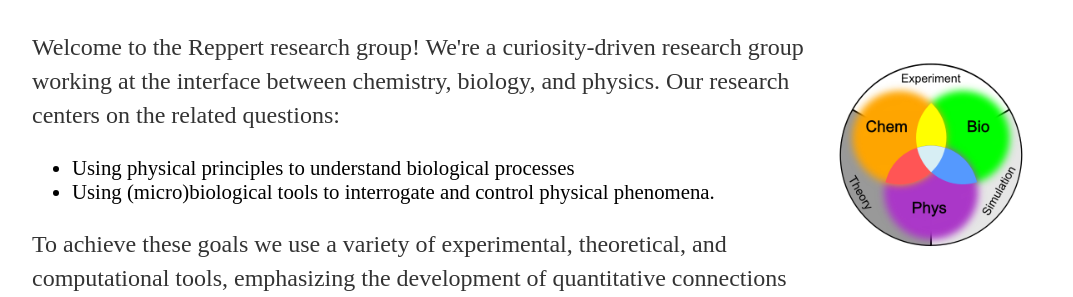
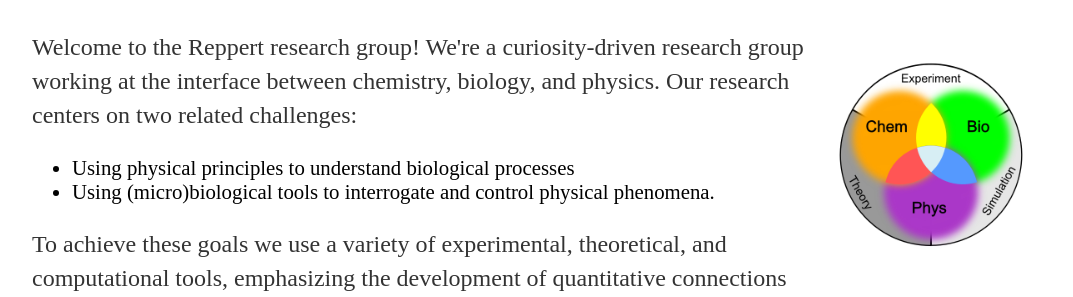
Before and after one commit to mreppert/mreppert.github.io, a Jekyll site: the page built from index.html, in a window 1280 px wide. Shown: the part 166-463 px from the top of the page, without its empty margins (96-1169 px from the left). Built offline with Jekyll 4.4.1, drawn with Linux system fonts in a browser that asks for light colours.

Commit message:
Update index.html

```diff
--- a/index.html
+++ b/index.html
@@ -40,7 +40,7 @@
 
 <div class="blurb">
 	<h1>The Reppert Research Group</h1>
-	<p><img src="/research_venn_diagram.jpg" width="250"; height="250" style="float:right;">Welcome to the Reppert research group! We're a curiosity-driven research group working at the interface between chemistry, biology, and physics. Our research centers on the related questions:</p>
+	<p><img src="/research_venn_diagram.jpg" width="250"; height="250" style="float:right;">Welcome to the Reppert research group! We're a curiosity-driven research group working at the interface between chemistry, biology, and physics. Our research centers on two related challenges:</p>
 	<ul style="font-size:130%;">
 		<li>Using physical principles to understand biological processes</li>
 		<li>Using (micro)biological tools to interrogate and control physical phenomena.</li>
```
